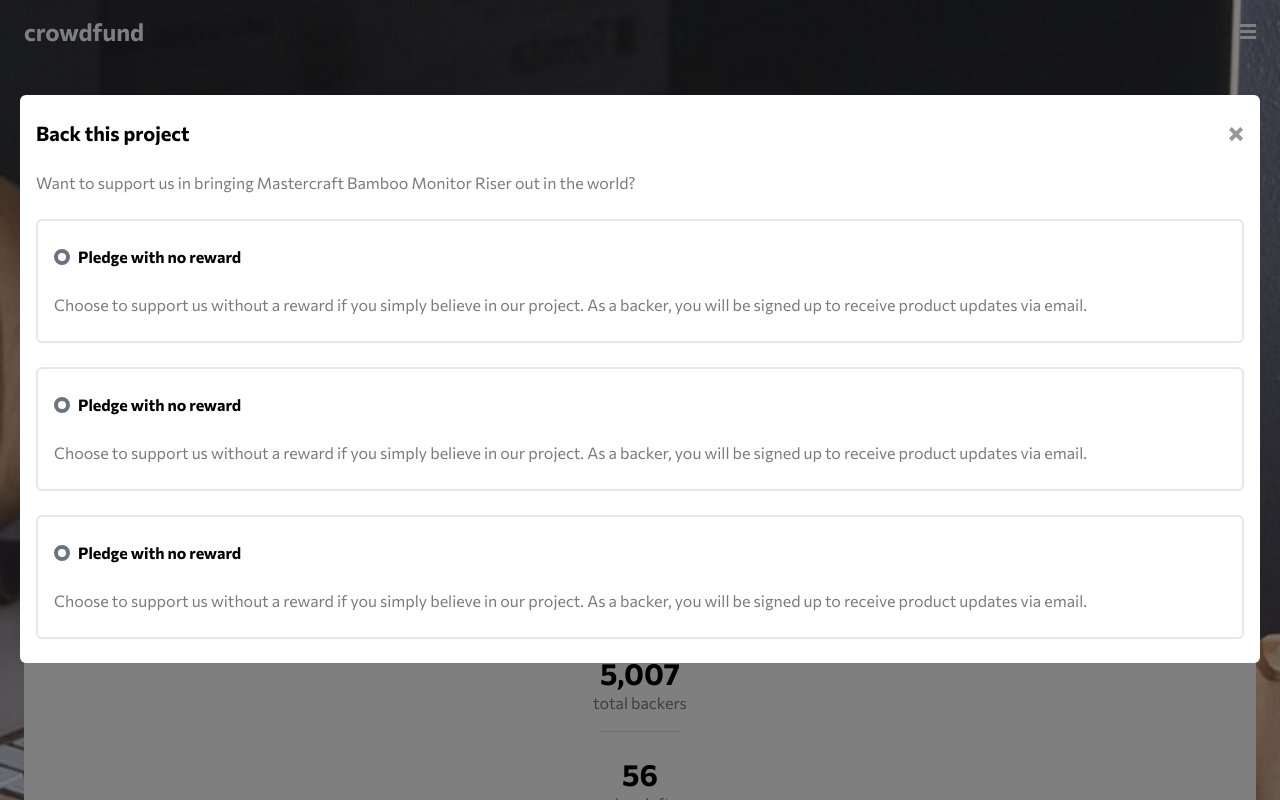
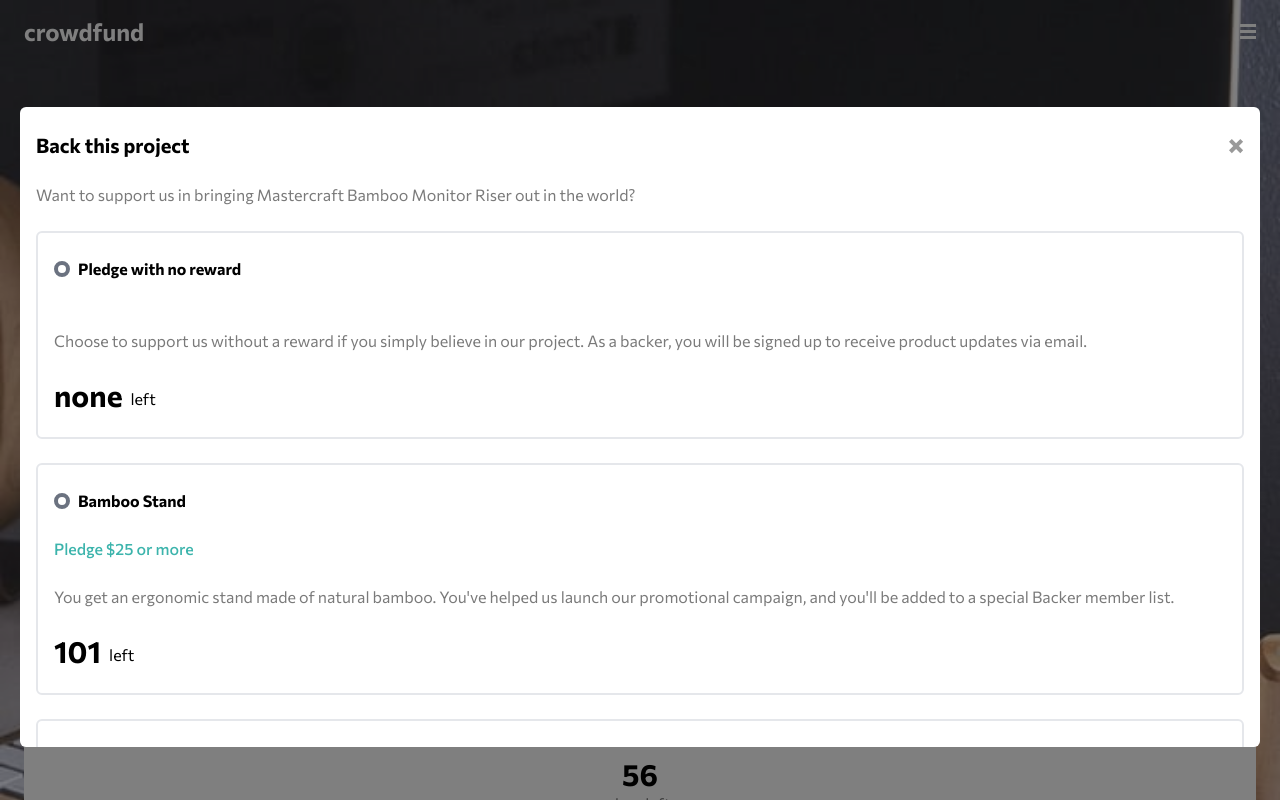
Before and after one commit to AlsoPeters/fm-crowdfunding-product-page, a React (Create React App) app: page / in a window 1280 px wide. Both pictures are taken after a click on the button "Back this project". Shown: the top 800 px of the page. Built offline with nearby package versions, Linux system fonts and the light colour scheme.

Commit message:
fixed state and styling

```diff
--- a/src/App.js
+++ b/src/App.js
@@ -9,6 +9,13 @@
 const pledgeTiers = [
   {
     id: 1,
+    title: 'Pledge with no reward',
+    description:
+      'Choose to support us without a reward if you simply believe in our project. As a backer, you will be signed up to receive product updates via email.',
+    amount_left: 'none',
+  },
+  {
+    id: 2,
     title: 'Bamboo Stand',
     amount: 'Pledge $25 or more',
     description:
@@ -16,7 +23,7 @@
     amount_left: 101,
   },
   {
-    id: 2,
+    id: 3,
     title: 'Black Edition Stand',
     amount: 'Pledge $75 or more',
     description:
@@ -24,7 +31,7 @@
     amount_left: 64,
   },
   {
-    id: 3,
+    id: 4,
     title: 'Mahogany Special Edition',
     amount: 'Pledge $200 or more',
     description:
@@ -37,7 +44,8 @@
   const [amountBacked, setAmountBacked] = useState(89914);
   const [totalBackers, setTotalBackers] = useState(5007);
   const [daysLeft, setDaysLeft] = useState(56);
-  const [bambooStandAmount, setBambooStandAmount] = useState(101);
+
+  const [pledgeData, setPledgeData] = useState(pledgeTiers);
 
   const [menuOpened, setMenuOpened] = useState(false);
   const [backProjectModalOpen, setBackProjectModalOpen] = useState(false);
@@ -54,12 +62,30 @@
     setBackProjectModalOpen(!backProjectModalOpen);
   };
 
+  const handleUpdatePledges = (amountLeft, id) => {
+    let newArray = [...pledgeData];
+
+    let index = newArray.findIndex((pledgeTier) => id === pledgeTier.id);
+
+    if (index > -1) {
+      newArray[index].amount_left = amountLeft;
+      console.log(newArray);
+      setPledgeData(newArray);
+    } else {
+      console.log('erron');
+    }
+
+    console.log(amountLeft, id);
+  };
+
   return (
     <div className='font-sans bg-gray-100 bg-no-repeat bg-contain App bg-mobile-hero'>
       <MobileMenu opened={menuOpened} closeMenu={handleHamburgerOpen} />
       <BackProjectModal
         backProjectModalOpenHandler={backProjectModalOpenHandler}
         backProjectModalOpen={backProjectModalOpen}
+        pledgeData={pledgeData}
+        handleUpdatePledges={handleUpdatePledges}
       />
 
       <header className='grid grid-cols-2 mb-48 '>
@@ -140,8 +166,12 @@
           </p>
 
           <div>
-            {pledgeTiers.map((tier) => (
-              <Card key={tier.id} tier={tier} />
+            {pledgeData.map((tier) => (
+              <Card
+                handleUpdatePledges={handleUpdatePledges}
+                key={tier.id}
+                tier={tier}
+              />
             ))}
           </div>
         </div>
@@ -151,3 +181,15 @@
 }
 
 export default App;
+
+// const [bambooStandAmount, setbambooStandAmount] = useState(
+//   pledgeTiers[1].amount_left
+// );
+// const [blackEditionStandAmount, setBlackEditionStandAmount] = useState(
+//   pledgeTiers[2].amount_left
+// );
+// const [mahoganySpecialEditionAmount, setMahoganySpecialEditionAmount] =
+//   useState(pledgeTiers[3].amount_left);
+
+// const [menuOpened, setMenuOpened] = useState(false);
+// const [backProjectModalOpen, setBackProjectModalOpen] = useState(false);
--- a/src/components/BackProjectModal.js
+++ b/src/components/BackProjectModal.js
@@ -1,4 +1,5 @@
 import { ReactComponent as ModalClose } from '../images/icon-close-modal.svg';
+import BackerCard from './BackerCard';
 
 export default function BackProjectModal(props) {
   if (props.backProjectModalOpen === true)
@@ -18,38 +19,14 @@
                 Want to support us in bringing Mastercraft Bamboo Monitor Riser
                 out in the world?
               </p>
-              <div className='px-4 mb-6 border-2 rounded-md'>
-                <div className='flex flex-row items-center my-6'>
-                  <input type='radio' className='mr-2 border-4 '></input>
-                  <p className='font-bold '>Pledge with no reward</p>
-                </div>
-                <p className='mb-6 text-neutral-dark-gray'>
-                  Choose to support us without a reward if you simply believe in
-                  our project. As a backer, you will be signed up to receive
-                  product updates via email.
-                </p>
-              </div>
-              <div className='px-4 mb-6 border-2 rounded-md'>
-                <div className='flex flex-row items-center my-6'>
-                  <input type='radio' className='mr-2 border-4 '></input>
-                  <p className='font-bold '>Pledge with no reward</p>
-                </div>
-                <p className='mb-6 text-neutral-dark-gray'>
-                  Choose to support us without a reward if you simply believe in
-                  our project. As a backer, you will be signed up to receive
-                  product updates via email.
-                </p>
-              </div>
-              <div className='px-4 mb-6 border-2 rounded-md'>
-                <div className='flex flex-row items-center my-6'>
-                  <input type='radio' className='mr-2 border-4 '></input>
-                  <p className='font-bold '>Pledge with no reward</p>
-                </div>
-                <p className='mb-6 text-neutral-dark-gray'>
-                  Choose to support us without a reward if you simply believe in
-                  our project. As a backer, you will be signed up to receive
-                  product updates via email.
-                </p>
+              <div>
+                {props.pledgeData.map((tier) => (
+                  <BackerCard
+                    key={tier.id}
+                    tier={tier}
+                    handleUpdatePledges={props.handleUpdatePledges}
+                  />
+                ))}
               </div>
             </div>
           </div>
--- /dev/null
+++ b/src/components/BackerCard.js
@@ -0,0 +1,24 @@
+import { useState } from 'react';
+
+export default function BackerCard(props) {
+  console.log(props.tier);
+
+  return (
+    <div>
+      <div className='px-4 mb-6 border-2 rounded-md'>
+        <div className='flex flex-row items-center my-6'>
+          <input type='radio' name='tier' className='mr-2 border-4 '></input>
+          <p className='font-bold '>{props.tier.title}</p>
+        </div>
+        <h2 className='pb-6 font-medium text-primary-moderate-cyan'>
+          {props.tier.amount}
+        </h2>
+        <p className='mb-6 text-neutral-dark-gray'>{props.tier.description}</p>
+        <div className='flex pb-6'>
+          <div className='text-3xl font-bold '>{props.tier.amount_left}</div>
+          <div className='content-center pt-2 pl-2 text-base'> left</div>
+        </div>
+      </div>
+    </div>
+  );
+}
--- a/src/components/Card.js
+++ b/src/components/Card.js
@@ -3,11 +3,18 @@
 function Card(props) {
   const [amountLeft, setAmountLeft] = useState(props.tier.amount_left);
 
+  console.log(props.tier);
+
   return (
     <div>
+      {props.tier.amount_left !== 'none' && (
         <div
           key={props.tier.id}
-        className='px-4 pt-4 pb-6 mb-6 border-2 border-gray-300 rounded-md'
+          className={
+            props.tier.amount_left <= 0
+              ? 'px-4 pt-4 pb-6 mb-6 border-2 border-gray-300 rounded-md opacity-50'
+              : 'px-4 pt-4 pb-6 mb-6 border-2 border-gray-300 rounded-md'
+          }
         >
           <div>
             <h1 className='pb-2 font-bold'>{props.tier.title}</h1>
@@ -16,14 +23,19 @@
             </h2>
             <p className='pb-6'>{props.tier.description}</p>
           </div>
-
+          <div>
             <div className='flex pb-6'>
-          <div className='text-3xl font-bold '>{amountLeft}</div>
+              <div className='text-3xl font-bold '>
+                {props.tier.amount_left}
+              </div>
               <div className='content-center pt-2 pl-2 text-base'> left</div>
             </div>
             <button
               onClick={() => {
-            setAmountLeft(amountLeft - 1);
+                props.handleUpdatePledges(
+                  props.tier.amount_left - 1,
+                  props.tier.id
+                );
               }}
               className='text-base font-normal'
             >
@@ -31,6 +43,8 @@
             </button>
           </div>
         </div>
+      )}
+    </div>
   );
 }
 
```
Also changed, not shown: public/manifest.json. Lines whose indentation alone changed are shown as unchanged.
